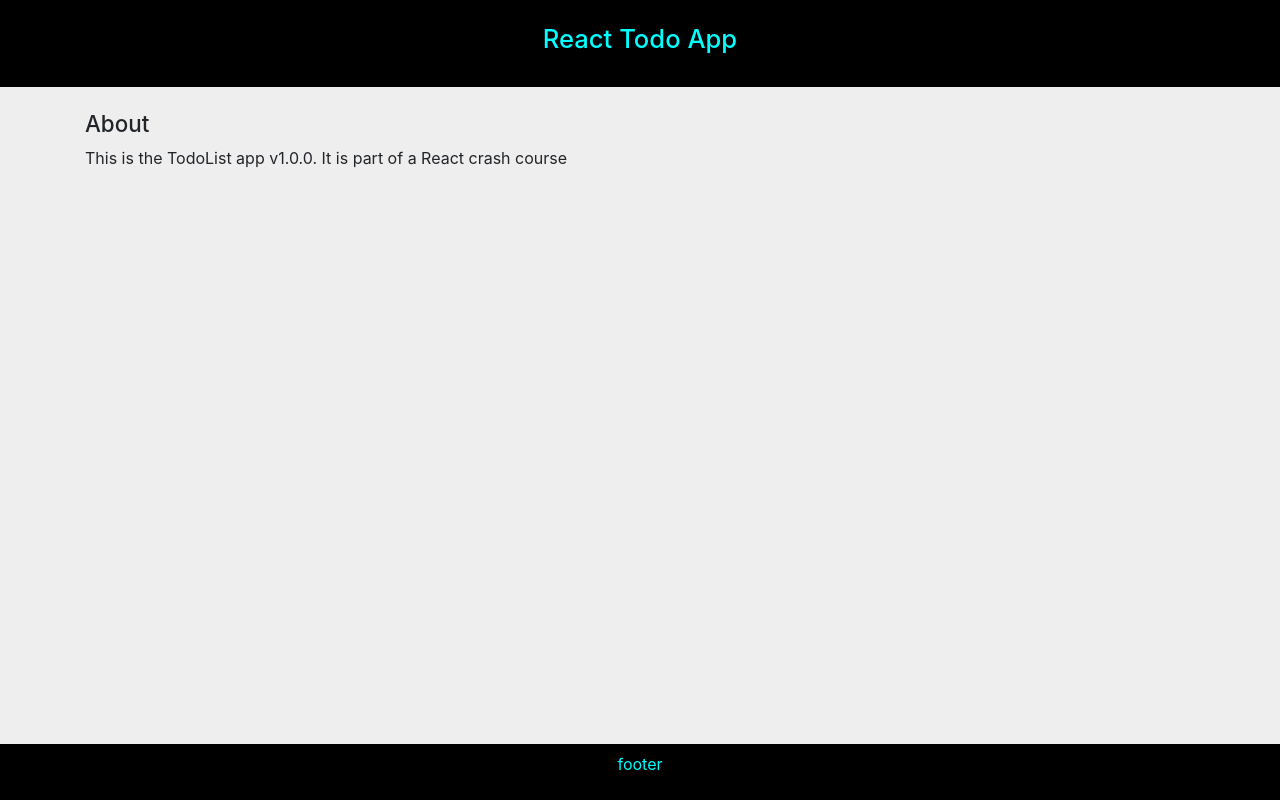
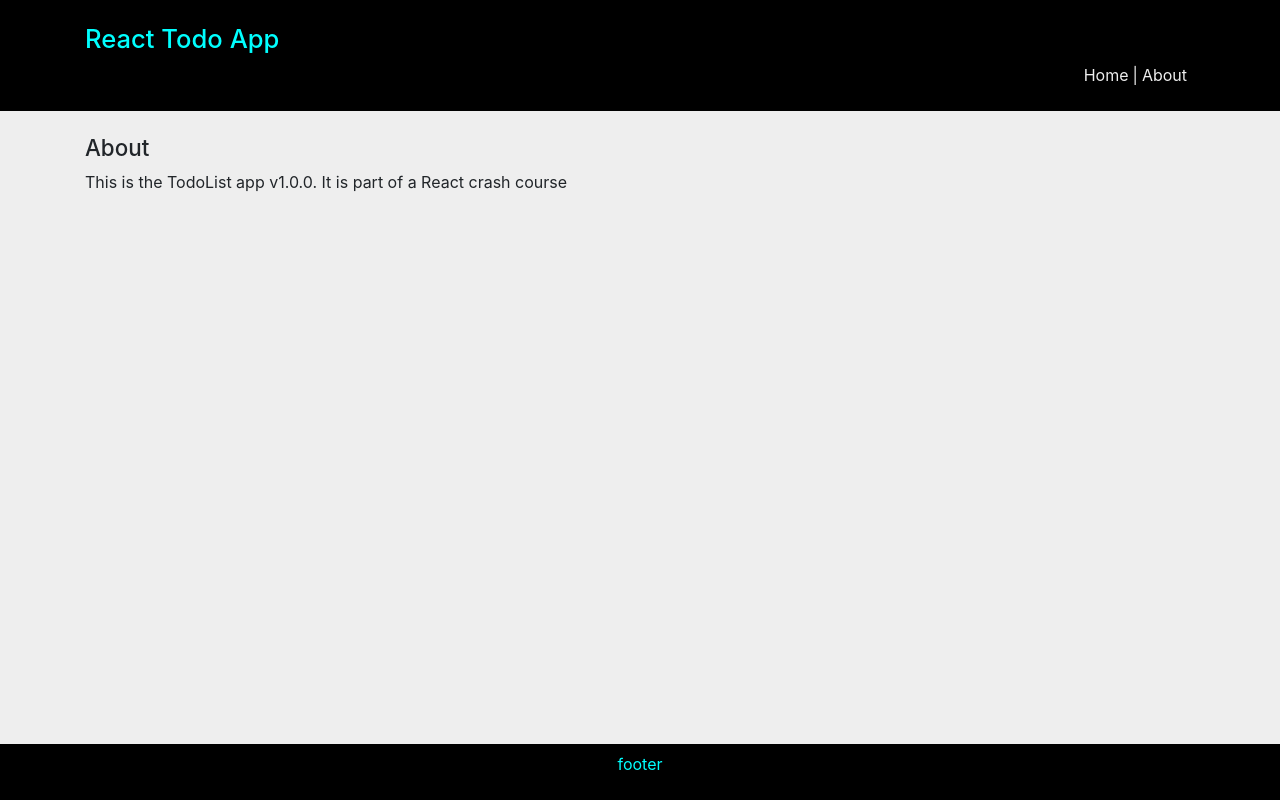
Before and after one commit to lucho20pt/react-todo-app-traversy, a React (Create React App) app: page /about in a window 1280 px wide. Built offline with nearby package versions, Linux system fonts and the light colour scheme.

Commit message:
add: nav page links

```diff
--- a/src/App.js
+++ b/src/App.js
@@ -87,7 +87,13 @@ class App extends Component {
           <main className="container">
 
             <Route exact path="/" render={ props => (
-              <React.Fragment>
+
+              <section className="Home | my-4">
+                <div className="row">
+                    <div className="col-12">
+                        <h2>Home</h2>
+                    </div>
+                </div>
                 <AddTodo addTodo={this.addTodo} />
                 <Todos
                   todos={this.state.todos}
@@ -95,7 +101,8 @@ class App extends Component {
                   delTodo={this.delTodo}
 
                 />
-              </React.Fragment>
+              </section>
+
             )}/>
 
             <Route path="/about" component={About} />
--- a/src/App.scss
+++ b/src/App.scss
@@ -63,6 +63,12 @@ footer {
   }
 }
 
+nav{
+  a, span{
+    color: #eeeeee;
+  }
+}
+
 // components
 .todos {
   overflow: hidden;
--- a/src/components/layout/Header/Header.js
+++ b/src/components/layout/Header/Header.js
@@ -1,13 +1,23 @@
 import React, { Component } from 'react'
+import {Link} from 'react-router-dom'
 
 class Header extends Component {
     render() {
         return (
-            <header>
+            <header className="p-4">
                 <div className="container">
                     <div className="row">
-                        <div className="col-12 text-center p-4">
+                        <div className="col-12">
                             <h1>React Todo App</h1>
+                        </div>
+                    </div>
+                    <div className="row">
+                        <div className="col-12">
+                            <nav className="d-flex justify-content-end | mx-2">
+                                <Link to="/">Home</Link>
+                                <span className="mx-1">|</span>
+                                <Link to="/about">About</Link>
+                            </nav>
                         </div>
                     </div>
                 </div>
```
Also changed, not shown: 1 other file (tests, documents, lock files or other folders).
